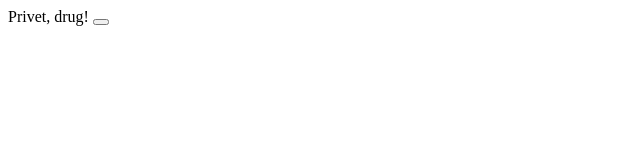
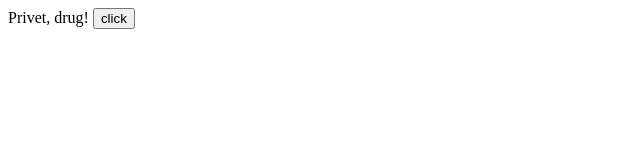
Before and after one commit to powerdot-demo/super_project, a plain HTML site: page docs/index.html in a window 1280 px wide. Shown: the full height of the page, 0-640 px from the left. Drawn offline with Linux system fonts and the light colour scheme.

Commit message:
fucked up at 3am

```diff
--- a/docs/index.html
+++ b/docs/index.html
@@ -9,6 +9,6 @@
 </head>
 <body>
     Privet, drug!
-    <button onclick="buttonClicked"></button>
+    <button onclick="buttonClicked()">click</button>
 </body>
 </html>
```
Also changed, not shown: 1 other file.
